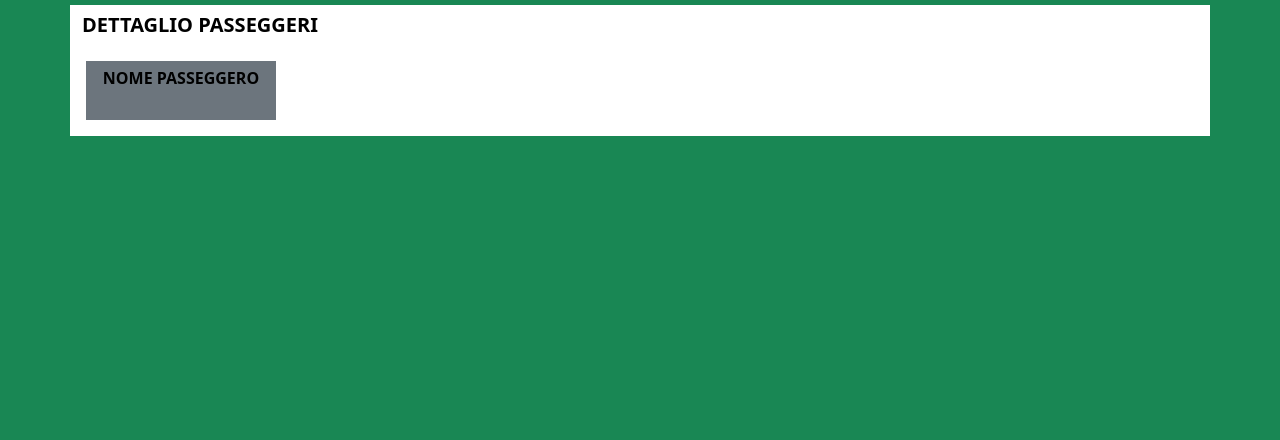
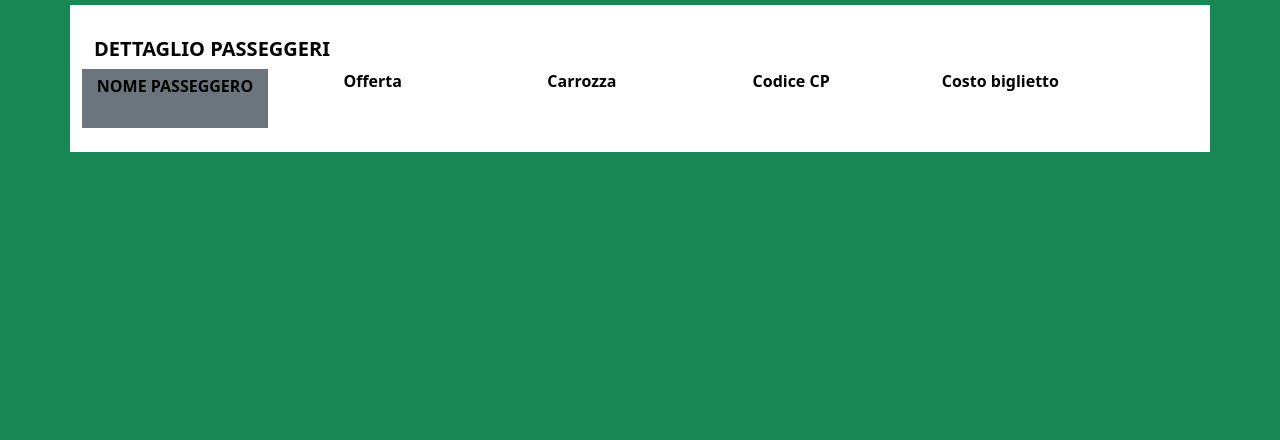
Before and after one commit to MichelaRicci/js-biglietto-treno-form, a plain HTML site: page index.html in a window 1280 px wide. Shown: the part 360-800 px from the top of the page. Drawn offline with nearby package versions, Linux system fonts and the light colour scheme.

Commit message:
dati in pagina fixed

```diff
--- a/index.html
+++ b/index.html
@@ -48,22 +48,24 @@
 
         </form>
 
-        <div>
+        <div >
             <h2 class="text-uppercase text-white fw-bold py-4">Il tuo biglietto</h2>
 
-            <div class="container bg-white">
+            <div class="container bg-white text-black p-4">
                 <h5 class="text-uppercase text-black fw-bold pt-2 text-start">Dettaglio passeggeri</h5>
 
                 <div class="row">
-                    <div class="col-2 bg-secondary m-3">
+                    <div class="col-2 bg-secondary">
                         <h6 class="text-uppercase text-black fw-bold pt-2">Nome passeggero</h6>
                         <p class="text-uppercase text-black fw-bold pt-2" id="passenger"></p>
                     </div>
                     <div class="col-9">
-                        <div id="trainNumber"></div>
-                        <div id="carriage"></div>
-                        <div id="priceTrip"></div>
-                        <div id="user"></div>
+                        <div class="row">
+                            <div id="offer" class="col fw-bold">Offerta</div>
+                            <div id="carriage" class="col fw-bold">Carrozza</div>
+                            <div id="codeCP" class="col fw-bold">Codice CP</div>
+                            <div id="priceTrip" class="col fw-bold">Costo biglietto</div>
+                        </div>
 
 
 
```
